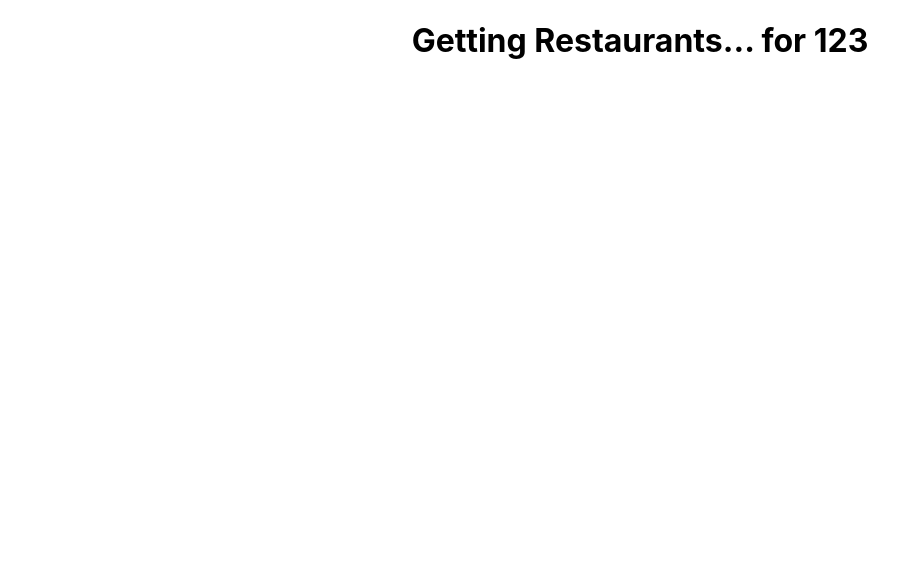
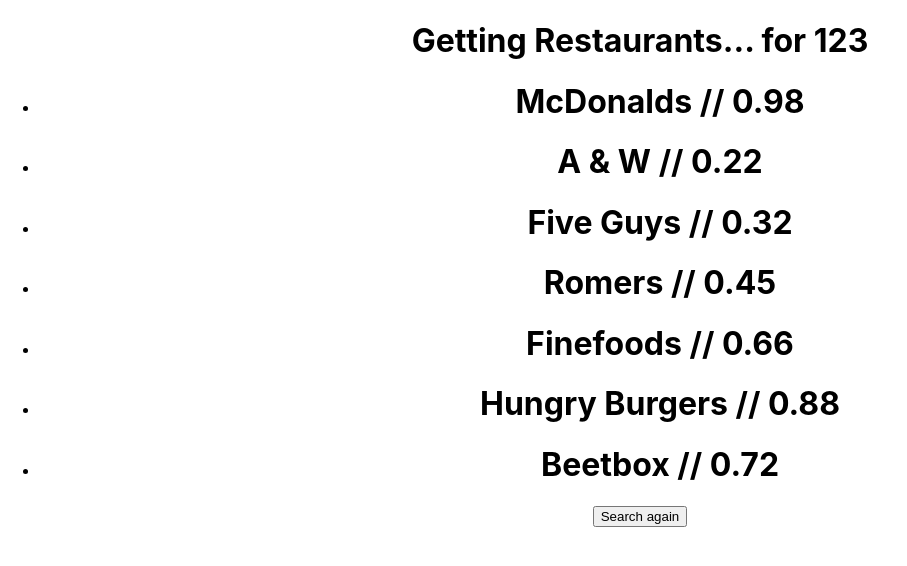
Before and after one commit to tazwar22/whats-hot, a React (Create React App) app: page / in a window 1280 px wide. Both pictures are taken after a click on the link "Trending This Week". Shown: the top 566 px of the page, without its empty margins (0-907 px from the left). Built offline with nearby package versions, Linux system fonts and the light colour scheme.

Commit message:
Made main components; added button to move back to Cusine Search

```diff
--- a/src/CuisineList.js
+++ b/src/CuisineList.js
@@ -39,7 +39,10 @@
                 </div>
             )
             :(
-                <RestaurantList queryID={cusID}></RestaurantList>
+                <>
+                    <RestaurantList queryID={cusID}></RestaurantList>
+                    <button type="button" onClick={()=>setIsSelected(false)}>Search again</button>
+                </>
             )}
 
         </>
--- /dev/null
+++ b/src/Restaurant.js
@@ -0,0 +1,12 @@
+import React from 'react'
+
+const Restaurant = (props) => {
+    const {name, positivity} = props.restaurant
+    return (
+        <>
+            <h1>{name} // {positivity}</h1>
+        </>
+    );
+}
+
+export default Restaurant
--- a/src/RestaurantList.js
+++ b/src/RestaurantList.js
@@ -1,11 +1,28 @@
-import React from 'react'
+import React, {useState} from 'react'
+import Restaurant from './Restaurant'
 
 const RestaurantList = (props) => {
+     const data = [
+        {id:13, name:"McDonalds", positivity:0.98},
+        {id:27, name:"A & W", positivity:0.22},
+        {id:67, name:"Five Guys", positivity:0.32},
+        {id:4, name:"Romers", positivity:0.45},
+        {id:5, name:"Finefoods", positivity:0.66},
+        {id:6, name:"Hungry Burgers", positivity:0.88},
+        {id:7, name:"Beetbox", positivity:0.72},
+    ];
+    const [restaurants, setRestaurants] = useState(data);
+
     return (
-        <div>
+        <>
             <h1>Getting Restaurants... for {props.queryID}</h1>
-        </div>
-    )
+            <ul>
+                {restaurants.map((res)=>{
+                    return <li key={res.id}><Restaurant restaurant={res}></Restaurant></li>
+                })}
+            </ul>
+        </>
+    );
 }
 
 export default RestaurantList
```
Also changed, not shown: 1 other file (tests, documents, lock files or other folders).
